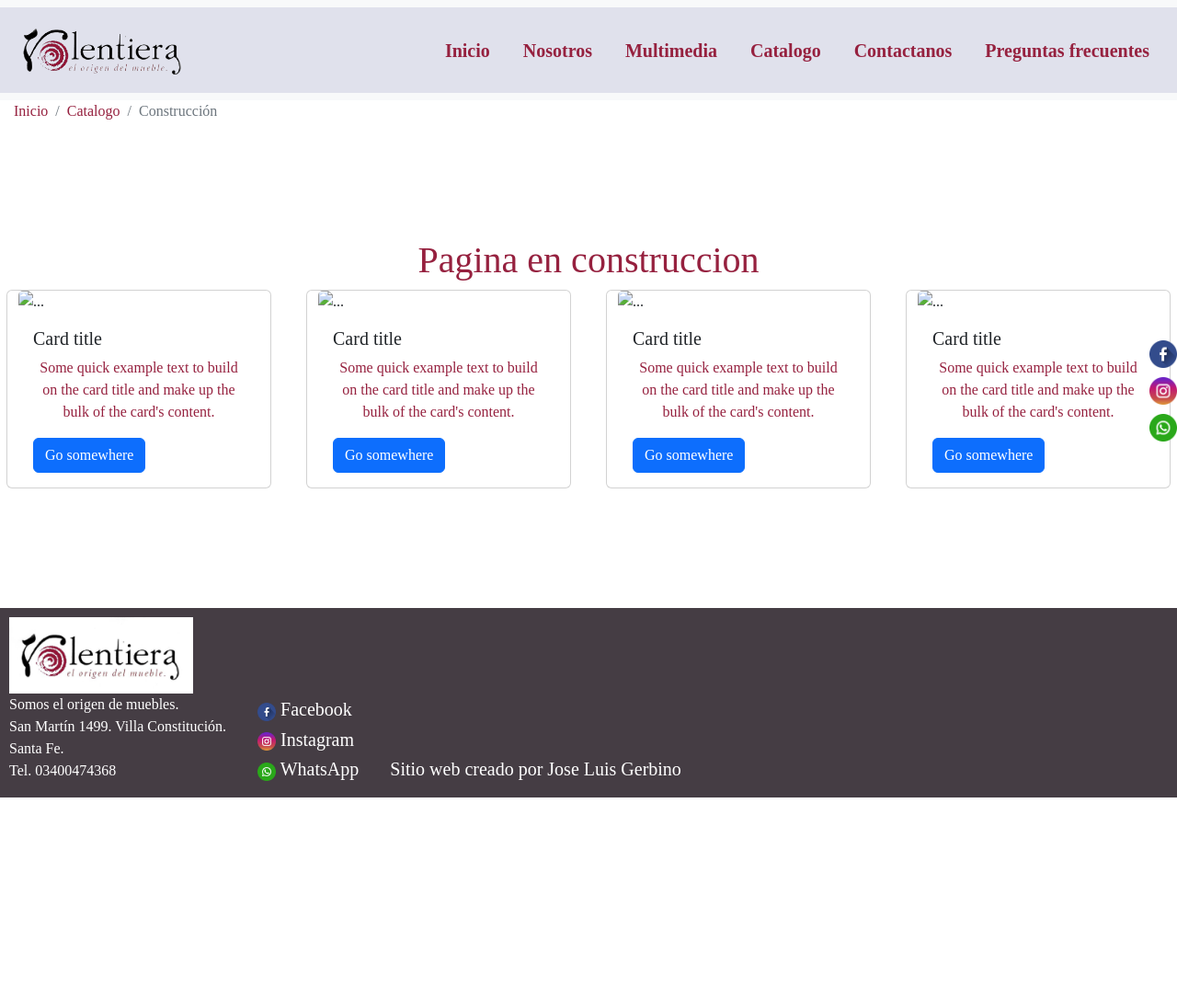
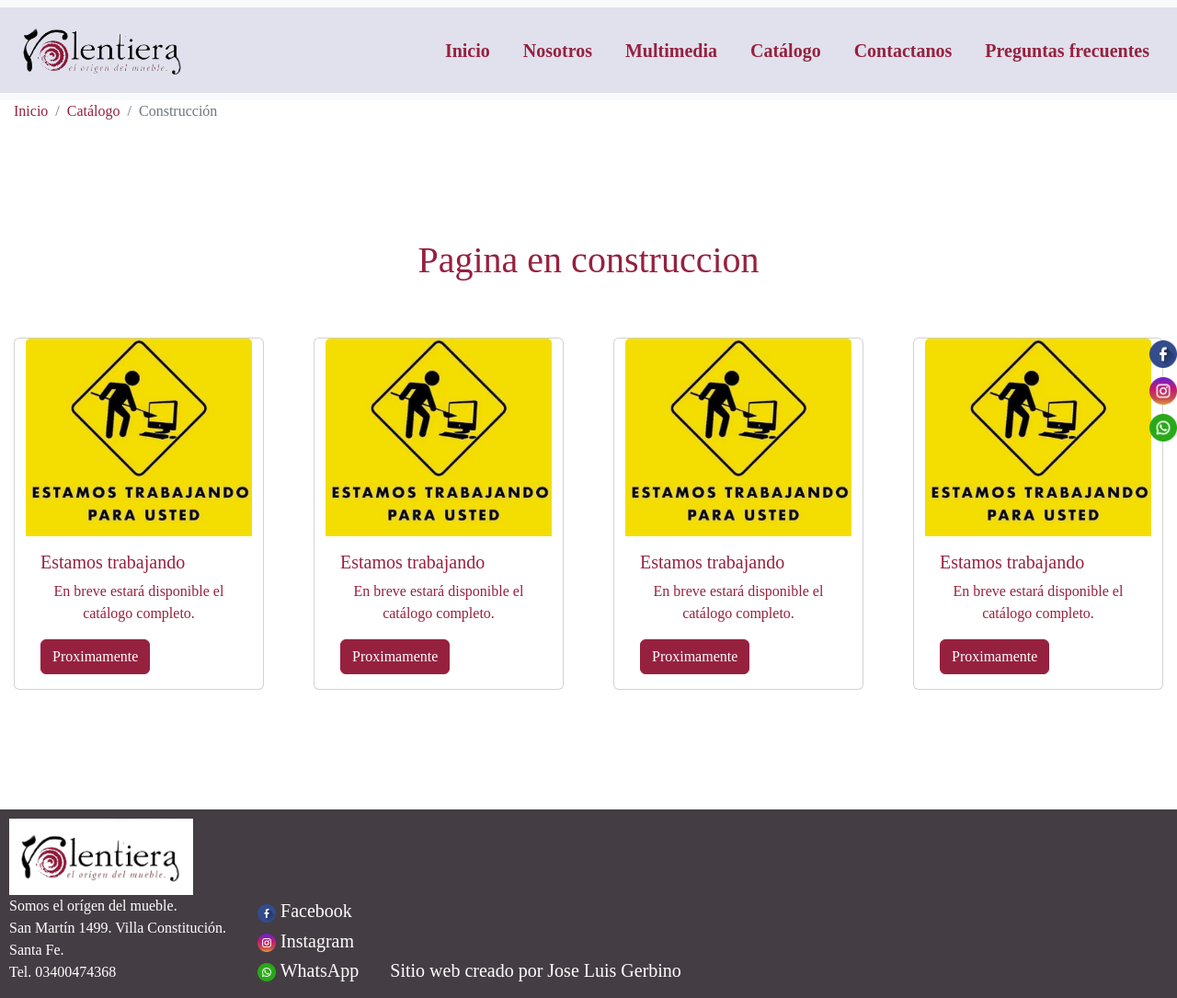
Before and after one commit to JLGerbino/Volentiera-Muebles, a website: page paginas/construccion.html in a window 1280 px wide. Shown: the whole page at 92% size. Before the commit the page ends 867 px from the top, so only its background shows below. Drawn offline with nearby package versions, Linux system fonts and the light colour scheme.

Commit message:
ultimo Commit?

```diff
--- a/paginas/construccion.html
+++ b/paginas/construccion.html
@@ -5,7 +5,6 @@
     <meta http-equiv="X-UA-Compatible" content="IE=edge" />
     <meta name="viewport" content="width=device-width, initial-scale=1.0" />
     <title>Construcción</title>
-    <!-- CSS only -->
     <link
       href="https://cdn.jsdelivr.net/npm/bootstrap@5.2.0/dist/css/bootstrap.min.css"
       rel="stylesheet"
@@ -52,7 +51,7 @@
                 <a class="nav-link" href="multimedia.html">Multimedia</a>
               </li>
               <li class="nav-item">
-                <a class="nav-link" href="catalogo.html">Catalogo</a>
+                <a class="nav-link" href="catalogo.html">Catálogo</a>
               </li>
               <li class="nav-item">
                 <a class="nav-link" href="contacto.html">Contactanos</a>
@@ -92,7 +91,7 @@
             itemtype="http://schema.org/ListItem"
           >
             <a href="catalogo.html" itemprop="item">
-              <span itemprop="name">Catalogo</span>
+              <span itemprop="name">Catálogo</span>
             </a>
             <meta itemprop="position" content="2" />
           </li>
@@ -109,61 +108,57 @@
     </div>
     <main>
       <h1 data-aos="fade-down">Pagina en construccion</h1>
-      <div class="row">
+      <div class="row tarjetas">
         <div
-          class="card col-xl-3 col-md-6 col-sm-12 m-auto"
-          style="width: 18rem"
+          class="card col-xl-3 col-md-6 col-sm-12 m-auto tarjetas"
+          style="width: 17rem"
         >
-          <img src="..." class="card-img-top" alt="..." />
+          <img src="../imagenes/trabajando.jpg" class="card-img-top" alt="Trabajando" />
           <div class="card-body">
-            <h5 class="card-title">Card title</h5>
+            <h5 class="card-title">Estamos trabajando</h5>
             <p class="card-text">
-              Some quick example text to build on the card title and make up the
-              bulk of the card's content.
+              En breve estará disponible el catálogo completo.
             </p>
-            <a href="#" class="btn btn-primary">Go somewhere</a>
+            <a href="#" class="btn btn-primary">Proximamente</a>
           </div>
         </div>
         <div
-          class="card col-xl-3 col-md-6 col-sm-12 m-auto"
-          style="width: 18rem"
+          class="card col-xl-3 col-md-6 col-sm-12 m-auto tarjetas"
+          style="width: 17rem"
         >
-          <img src="..." class="card-img-top" alt="..." />
+          <img src="../imagenes/trabajando.jpg" class="card-img-top" alt="Trabajando" />
           <div class="card-body">
-            <h5 class="card-title">Card title</h5>
+            <h5 class="card-title">Estamos trabajando</h5>
             <p class="card-text">
-              Some quick example text to build on the card title and make up the
-              bulk of the card's content.
+              En breve estará disponible el catálogo completo.
             </p>
-            <a href="#" class="btn btn-primary">Go somewhere</a>
+            <a href="#" class="btn btn-primary">Proximamente</a>
           </div>
         </div>
         <div
-          class="card col-xl-3 col-md-6 col-sm-12 m-auto"
-          style="width: 18rem"
+          class="card col-xl-3 col-md-6 col-sm-12 m-auto tarjetas"
+          style="width: 17rem"
         >
-          <img src="..." class="card-img-top" alt="..." />
+          <img src="../imagenes/trabajando.jpg" class="card-img-top" alt="Trabajando" />
           <div class="card-body">
-            <h5 class="card-title">Card title</h5>
+            <h5 class="card-title">Estamos trabajando</h5>
             <p class="card-text">
-              Some quick example text to build on the card title and make up the
-              bulk of the card's content.
+              En breve estará disponible el catálogo completo.
             </p>
-            <a href="#" class="btn btn-primary">Go somewhere</a>
+            <a href="#" class="btn btn-primary">Proximamente</a>
           </div>
         </div>
         <div
-          class="card col-xl-3 col-md-6 col-sm-12 m-auto"
-          style="width: 18rem"
+          class="card col-xl-3 col-md-6 col-sm-12 m-auto tarjetas"
+          style="width: 17rem"
         >
-          <img src="..." class="card-img-top" alt="..." />
+          <img src="../imagenes/trabajando.jpg" class="card-img-top" alt="Trabajando"/>
           <div class="card-body">
-            <h5 class="card-title">Card title</h5>
+            <h5 class="card-title">Estamos trabajando</h5>
             <p class="card-text">
-              Some quick example text to build on the card title and make up the
-              bulk of the card's content.
+              En breve estará disponible el catálogo completo.
             </p>
-            <a href="#" class="btn btn-primary">Go somewhere</a>
+            <a href="#" class="btn btn-primary">Proximamente</a>
           </div>
         </div>
       </div>
@@ -202,7 +197,7 @@
     <footer class="pie">
       <footer class="pie1">
         <img src="../imagenes/logo vole.jpg" width="200px" alt="Logo" />
-        <footer>Somos el origen de muebles.</footer>
+        <footer>Somos el orígen del mueble.</footer>
         <footer>San Martín 1499. Villa Constitución.</footer>
         <footer>Santa Fe.</footer>
         <footer>Tel. 03400474368</footer>
@@ -256,7 +251,6 @@
     <script>
       AOS.init();
     </script>
-    <!-- JavaScript Bundle with Popper -->
     <script
       src="https://cdn.jsdelivr.net/npm/bootstrap@5.2.0/dist/js/bootstrap.bundle.min.js"
       integrity="sha384-A3rJD856KowSb7dwlZdYEkO39Gagi7vIsF0jrRAoQmDKKtQBHUuLZ9AsSv4jD4Xa"
--- a/scss/_general.scss
+++ b/scss/_general.scss
@@ -184,8 +184,21 @@ p {
   color: $colorPrincipal;
   font-size: $tamFuente - 1;
 }
-
 .estiloRespuestas{
+  color: $colorPrincipal;
+}
+.email{
+  text-decoration: none;
+  color: $colorPrincipal;
+}
+.btn{
+  background-color: $colorPrincipal;
+  border-color: $colorPrincipal;
+}
+.tarjetas{
+ margin-top: 30px !important;
+}
+.card{
   color: $colorPrincipal;
 }
 .aniImag {
@@ -260,4 +273,7 @@ p {
   .mapa{
     width: 300px;
   }
+  .imagenesCatalogo{
+    margin-left: 40px;
+  }
 }
```
Also changed, not shown: index.html (+12 -51 lines), paginas/catalogo.html (+35 -38 lines), paginas/contacto.html (+19 -20 lines), paginas/frecuentes.html (+8 -10 lines), paginas/multimedia.html (+25 -52 lines), paginas/nosotros.html (+3 -4 lines), css/estilo.css, imagenes/fondomueblesgris.webp (deleted), imagenes/trabajando.jpg (added).
